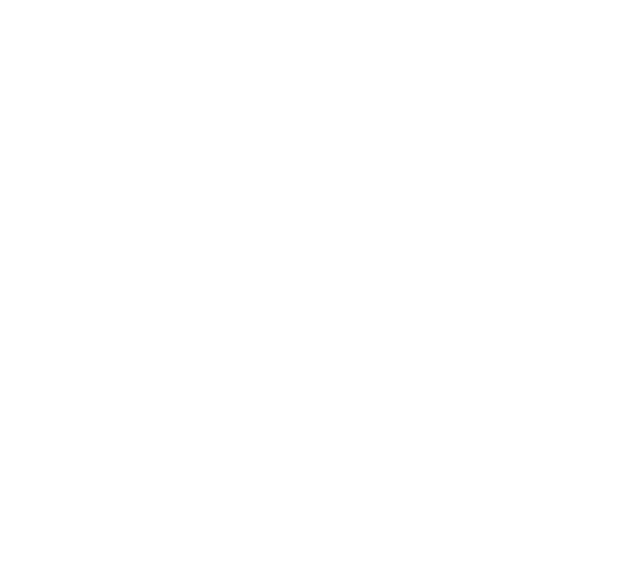
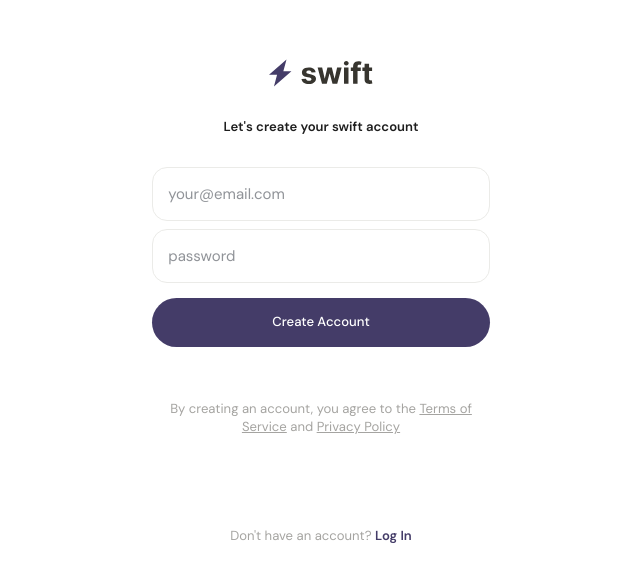
Before and after one commit to reesenuts/swift, a SvelteKit app: page /register in a window 1280 px wide. Shown: the part 113-694 px from the top of the page, without its empty margins (319-959 px from the left). Built offline with nearby package versions, Linux system fonts and the light colour scheme.

Commit message:
register (frontend)

```diff
--- a/src/routes/register/+page.svelte
+++ b/src/routes/register/+page.svelte
@@ -0,0 +1,71 @@
+<script>
+    import { goto } from '$app/navigation';
+
+    function navigateToLogin() {
+        goto('/login');
+    }
+
+    let showPassword = false;
+    let password = "";
+</script>
+
+<div class="flex flex-col items-center justify-center h-screen">
+    <!-- swift logo -->
+    <img src="assets/logo.svg" alt="logo" class="w-28 h-24" />
+    <p class="text-sm text-[#1e1e1e] font-semibold">Let's create your swift account</p>
+    <!-- login form -->
+    <form action="" class="w-90 mb-10 mt-8">
+        <div class="flex flex-col gap-2 mb-4">
+            <!-- email -->
+            <input class="border-1 border-[#EBEBE8] rounded-2xl p-4 w-full text-[#222831] focus:border-[#c6c6c4] focus:text-[#222831] focus:outline-none"
+                type="email"
+                placeholder="your@email.com"
+                required />
+
+            <!-- password -->
+            <div class="relative">
+                <input class="border-1 border-[#EBEBE8] rounded-2xl p-4 w-full text-[#222831] focus:border-[#c6c6c4] focus:text-[#222831] focus:outline-none"
+                    type={showPassword ? "text" : "password"}
+                    id="password"
+                    placeholder="password"
+                    bind:value={password} />
+
+                {#if password}
+                    <button class="absolute inset-y-0 right-3 flex items-center"
+                        type="button"
+                        on:click={() => (showPassword = !showPassword)} >
+                        <!-- eye icons -->
+                        {#if showPassword}
+                            <svg xmlns="http://www.w3.org/2000/svg" width="18" height="18" fill="#7D7C78" viewBox="0 0 256 256">
+                                <path d="M247.31,124.76c-.35-.79-8.82-19.58-27.65-38.41C194.57,61.26,162.88,48,128,48S61.43,61.26,36.34,86.35C17.51,105.18,9,124,8.69,124.76a8,8,0,0,0,0,6.5c.35.79,8.82,19.57,27.65,38.4C61.43,194.74,93.12,208,128,208s66.57-13.26,91.66-38.34c18.83-18.83,27.3-37.61,27.65-38.4A8,8,0,0,0,247.31,124.76ZM128,192c-30.78,0-57.67-11.19-79.93-33.25A133.47,133.47,0,0,1,25,128,133.33,133.33,0,0,1,48.07,97.25C70.33,75.19,97.22,64,128,64s57.67,11.19,79.93,33.25A133.46,133.46,0,0,1,231.05,128C223.84,141.46,192.43,192,128,192Zm0-112a48,48,0,1,0,48,48A48.05,48.05,0,0,0,128,80Zm0,80a32,32,0,1,1,32-32A32,32,0,0,1,128,160Z"></path>
+                            </svg>
+                        {:else}
+                            <svg xmlns="http://www.w3.org/2000/svg" width="18" height="18" fill="#7D7C78" viewBox="0 0 256 256" >
+                                <path d="M228,175a8,8,0,0,1-10.92-3l-19-33.2A123.23,123.23,0,0,1,162,155.46l5.87,35.22a8,8,0,0,1-6.58,9.21A8.4,8.4,0,0,1,160,200a8,8,0,0,1-7.88-6.69l-5.77-34.58a133.06,133.06,0,0,1-36.68,0l-5.77,34.58A8,8,0,0,1,96,200a8.4,8.4,0,0,1-1.32-.11,8,8,0,0,1-6.58-9.21L94,155.46a123.23,123.23,0,0,1-36.06-16.69L39,172A8,8,0,1,1,25.06,164l20-35a153.47,153.47,0,0,1-19.3-20A8,8,0,1,1,38.22,99c16.6,20.54,45.64,45,89.78,45s73.18-24.49,89.78-45A8,8,0,1,1,230.22,109a153.47,153.47,0,0,1-19.3,20l20,35A8,8,0,0,1,228,175Z"></path>
+                            </svg>
+                        {/if}
+                    </button>
+                {/if}
+            </div>
+        </div>
+        <!-- submit button -->
+        <button class="bg-[#443C68] text-[#FFFFFF] font-medium text-center text-sm rounded-4xl p-4 w-full cursor-pointer hover:bg-[#332d4d] transition duration-200 ease-in-out"
+            type="submit">
+            Create Account
+        </button>
+    </form>
+    <!-- terms and privacy -->
+    <div class="w-90 text-center mt-4">
+        <p class="text-sm text-[#A5A4A1]">By creating an account, you agree to the
+            <span class="underline">Terms of Service</span>
+            and
+            <span class="underline">Privacy Policy</span>
+        </p>
+    </div>
+    <!-- sign in -->
+    <!-- svelte-ignore a11y_click_events_have_key_events -->
+    <!-- svelte-ignore a11y_no_static_element_interactions -->
+    <p class="text-sm text-[#A5A4A1] mt-24">Don't have an account?
+        <span class="text-[#443C68] cursor-pointer font-semibold" on:click={navigateToLogin}>Log In</span>
+    </p>
+</div>
```
